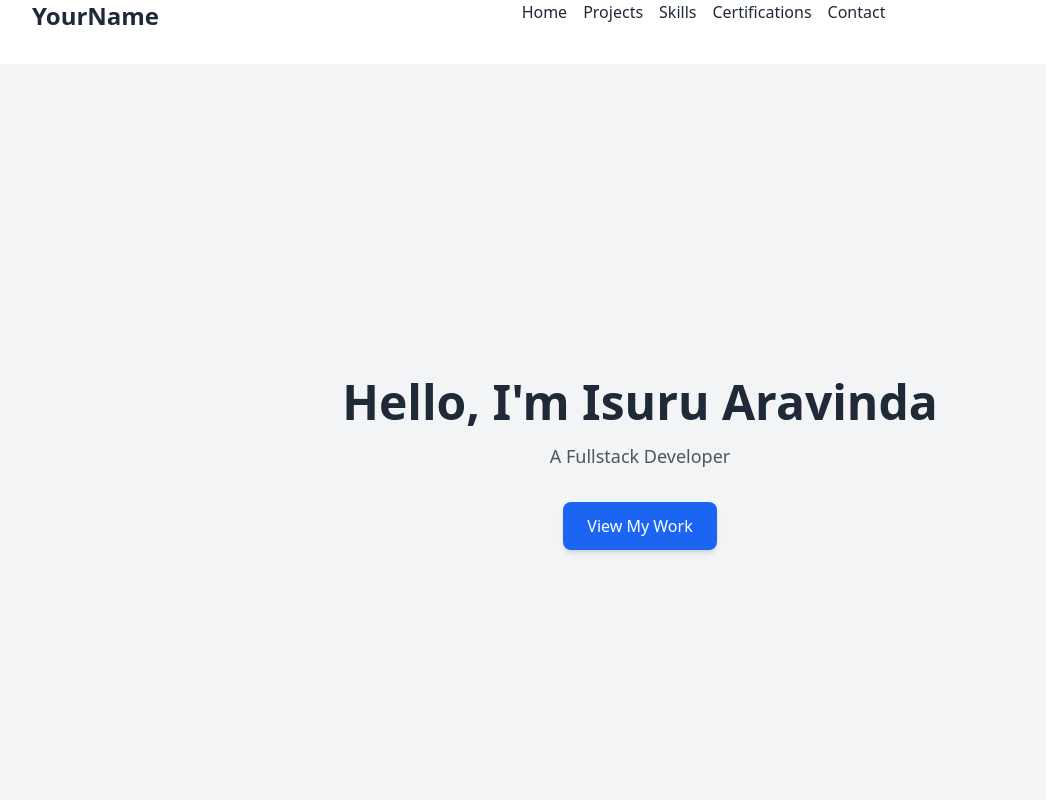
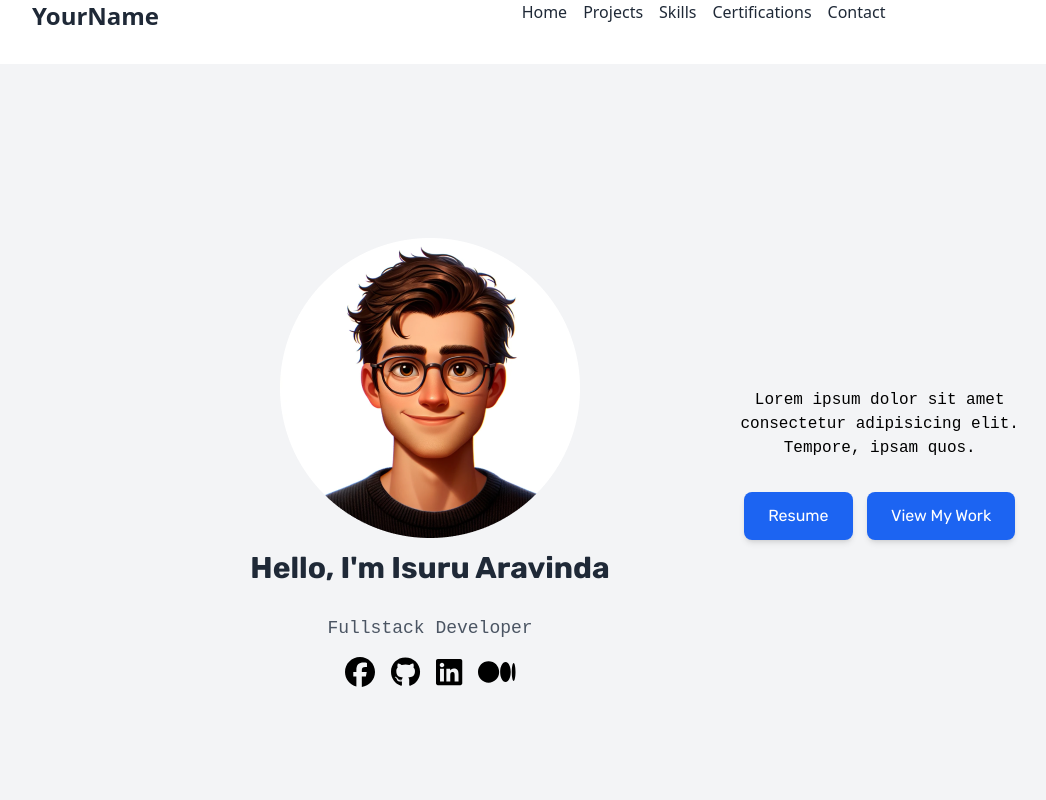
Before and after one commit to RKIsuru/my-portfolio, a React (Vite) app: page / in a window 1280 px wide. Shown: the top 800 px of the page, without its empty margins (0-1046 px from the left). Built offline with nearby package versions, Linux system fonts and the light colour scheme.

Commit message:
add cintent

```diff
--- a/src/sections/Hero/Hero.jsx
+++ b/src/sections/Hero/Hero.jsx
@@ -7,11 +7,24 @@ import CV from '../../assets/cv.pdf'
 
 function Hero() {
     return (
-        <section id="hero" className="bg-gray-100 dark:bg-gray-900 h-screen flex items-center justify-center">
-        <div className="text-center">
-          <h1 className="text-5xl font-bold text-gray-800 dark:text-white">Hello, I'm Isuru Aravinda</h1>
-          <p className="mt-4 text-lg text-gray-600 dark:text-gray-300">A Fullstack Developer</p>
-          <a href="#projects" className="mt-8 inline-block px-6 py-3 bg-blue-600 text-white rounded-lg shadow-md">View My Work</a>
+        <section id="hero" className="bg-gray-100 dark:bg-gray-900 h-screen flex items-center min-h-[500px] justify-center lg:gap-[120px] flex-col md:flex-row lg:flex-row">
+        <div className='flex flex-col items-center text-center gap-3'>
+          <img src={ heroImg } className='max-w-[200px] md:max-w-[350px] sm:max-w-[200px] xs:max-w-[200px]' alt="Picture of Isuru Aravinda" />
+          <h1 className="text-3xl font-bold text-gray-800 dark:text-white font-rubik">Hello, I'm Isuru Aravinda</h1>
+          <p className="mt-4 text-lg text-gray-600 dark:text-gray-300 font-robotoMono">Fullstack Developer</p>
+          <div className='flex gap-4 text-3xl'>
+            <a href="#" className='hover:text-4xl'><FontAwesomeIcon icon={faFacebook}/></a>
+            <a href="#" className='hover:text-4xl'><FontAwesomeIcon icon={faGithub}/></a>
+            <a href="#" className='hover:text-4xl'><FontAwesomeIcon icon={faLinkedin}/></a>
+            <a href="#" className='hover:text-4xl'><FontAwesomeIcon icon={faMedium}/></a>
+          </div>
+        </div>
+        <div className="text-center max-w-[300px]">
+          <p className='font-robotoMono'>Lorem ipsum dolor sit amet consectetur adipisicing elit. Tempore, ipsam quos.</p>
+          <div className='flex flex-row justify-evenly'>
+          <a href="#projects" className="font-rubik mt-8 inline-block px-6 py-3 bg-blue-600 text-white rounded-lg shadow-md">Resume</a>
+          <a href="#projects" className="font-rubik mt-8 inline-block px-6 py-3 bg-blue-600 text-white rounded-lg shadow-md">View My Work</a>
+          </div>
         </div>
       </section>
     );
```
